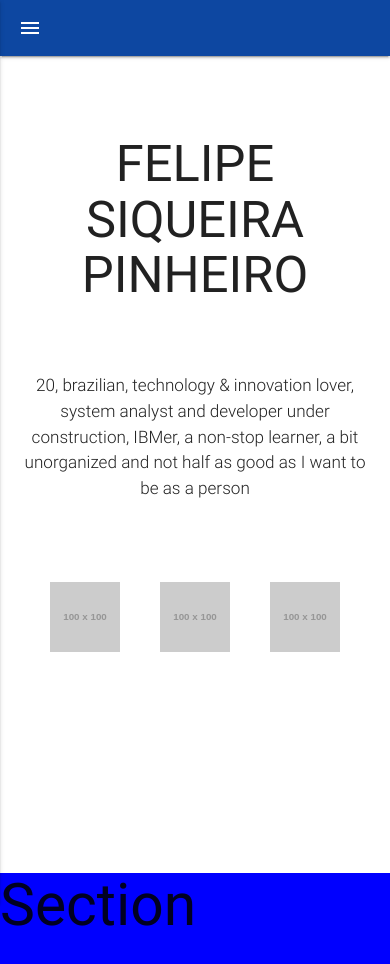
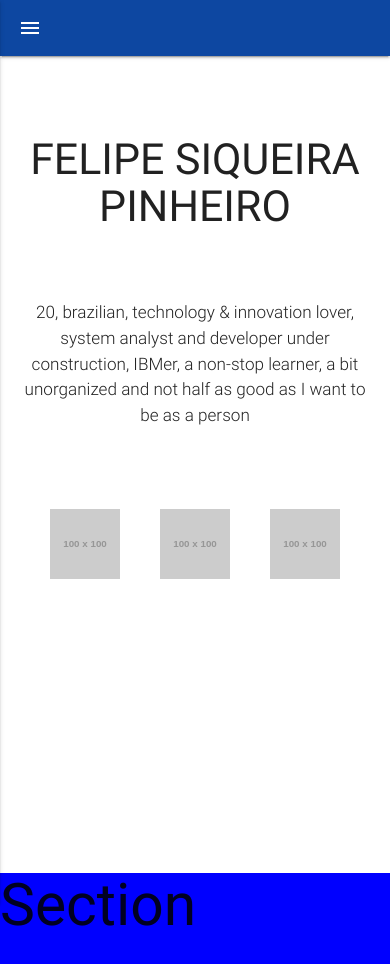
Before and after one commit to fel-siqueira/fel-siqueira.github.io, a plain HTML site: page index.html in a window 390 px wide. Shown: the top 964 px of the page. Drawn offline with Linux system fonts and the light colour scheme; placeholder pictures from the web are drawn by us.

Commit message:
Font-size test

```diff
--- a/css/style.scss
+++ b/css/style.scss
@@ -45,9 +45,9 @@ section {
 
 
 @media (min-width: 320px) and (max-width: 359px) {
-  @include responsiveDesign(6vh, 50px, 20px, auto, 50px, 50px);
+  @include responsiveDesign(11vw, 50px, 20px, auto, 50px, 50px);
 }
 
 @media (min-width: 360px) and (max-width: 480px) {
-  @include responsiveDesign(6vh, 70px, 20px, 70px, 80px, 80px);
+  @include responsiveDesign(11vw, 70px, 20px, 70px, 80px, 80px);
 }
```
Also changed, not shown: css/style.css, 1 other file.
